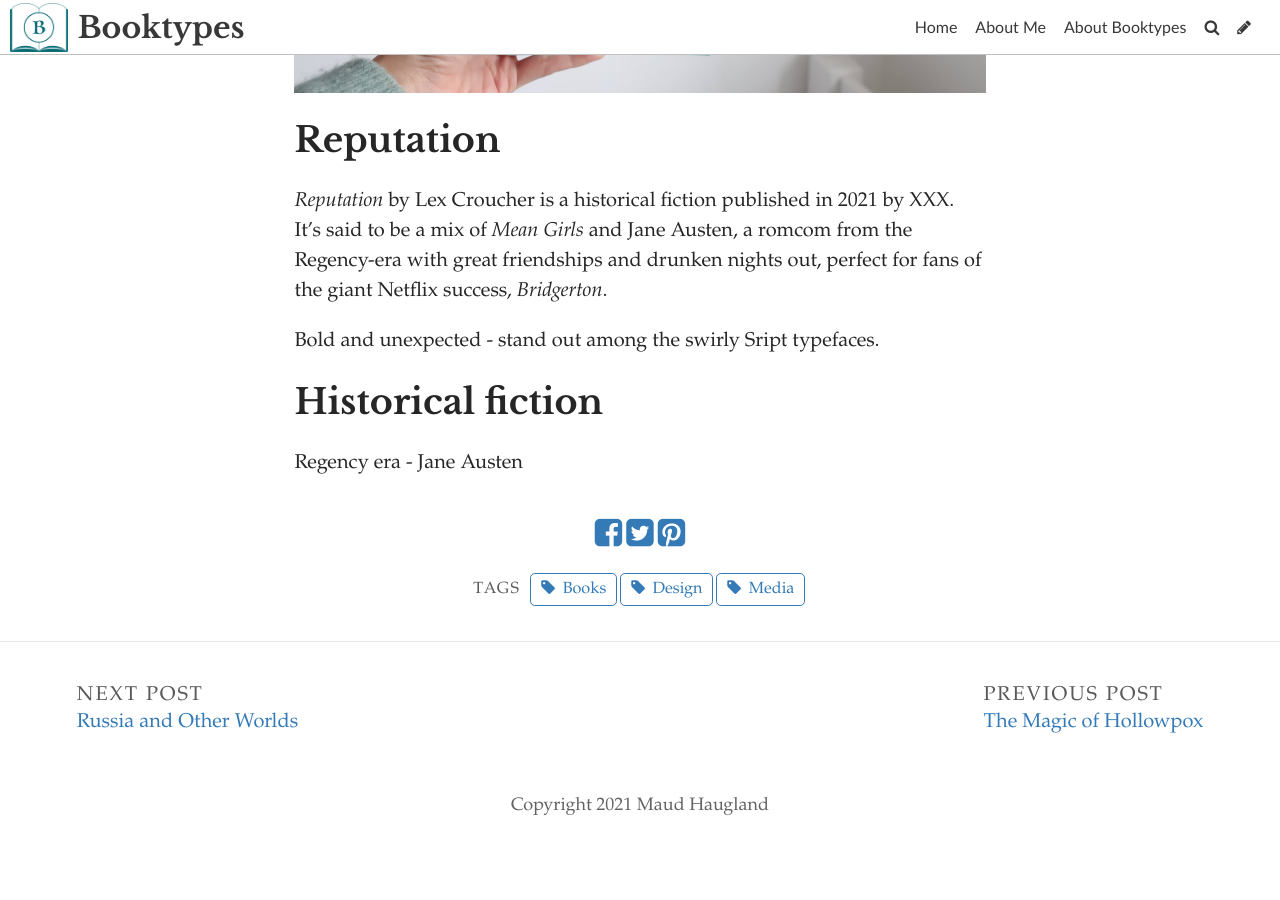
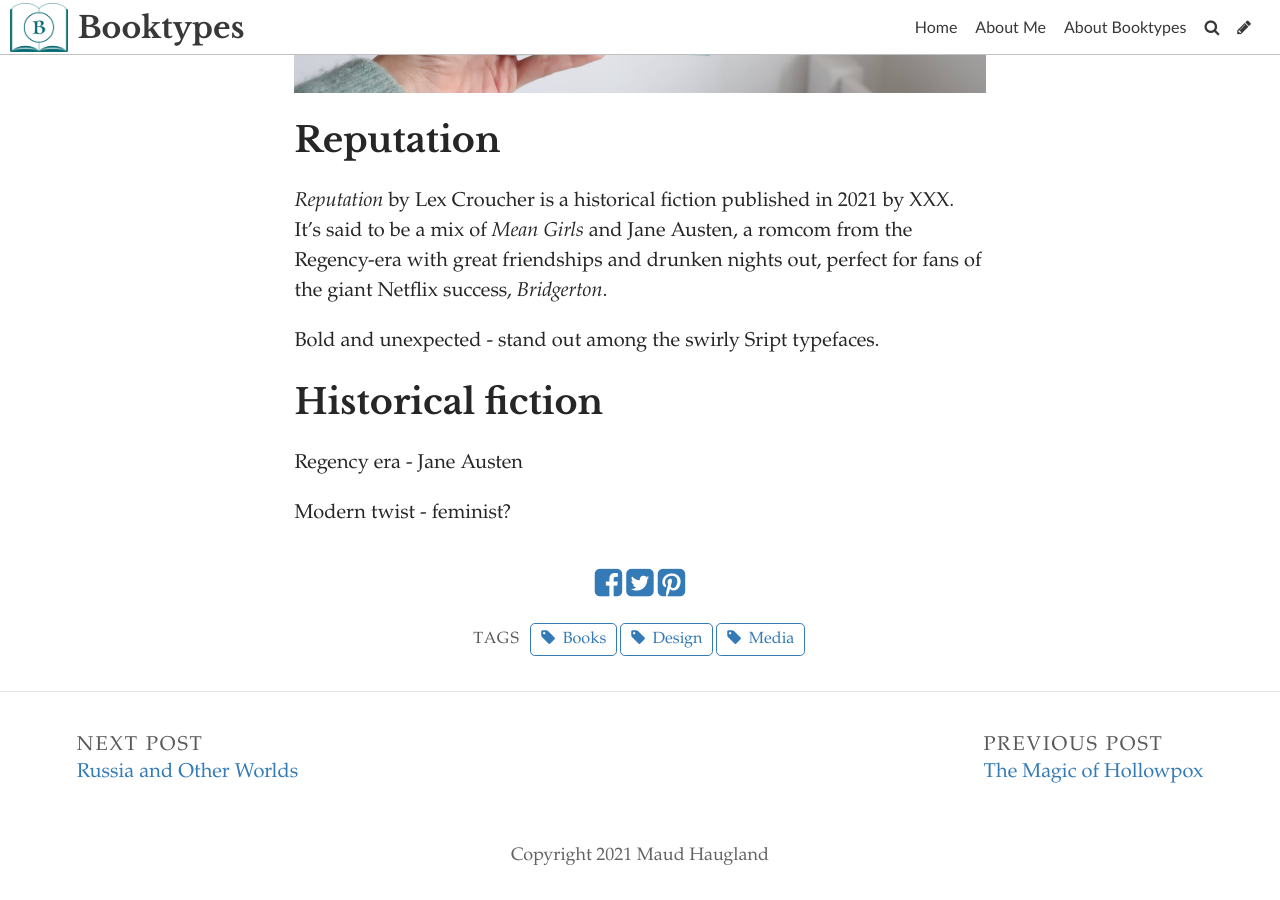
Before and after one commit to maudhaugland/booktypes, a Jekyll site: the page built from _posts/2021-10-12-reputation.md, in a window 1280 px wide and 900 px high, scrolled down 841 px. Built offline with Jekyll 4.4.1, drawn with Linux system fonts in a browser that asks for light colours; some web fonts are replaced; before the commit the page ends 1691 px from its top, so only the background shows below that.

Commit message:
Update Post “2021-10-12-reputation”

```diff
--- a/_posts/2021-10-12-reputation.md
+++ b/_posts/2021-10-12-reputation.md
@@ -23,3 +23,5 @@
 ## Historical fiction
 
 Regency era - Jane Austen
+
+Modern twist - feminist?
```
